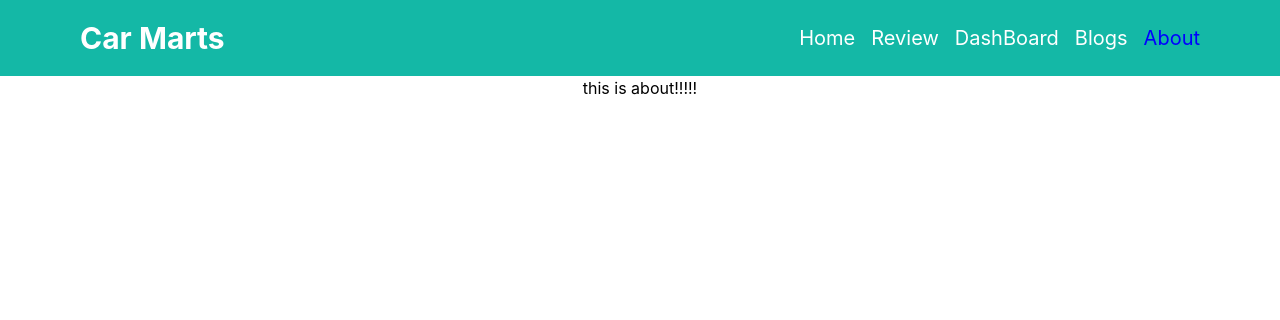
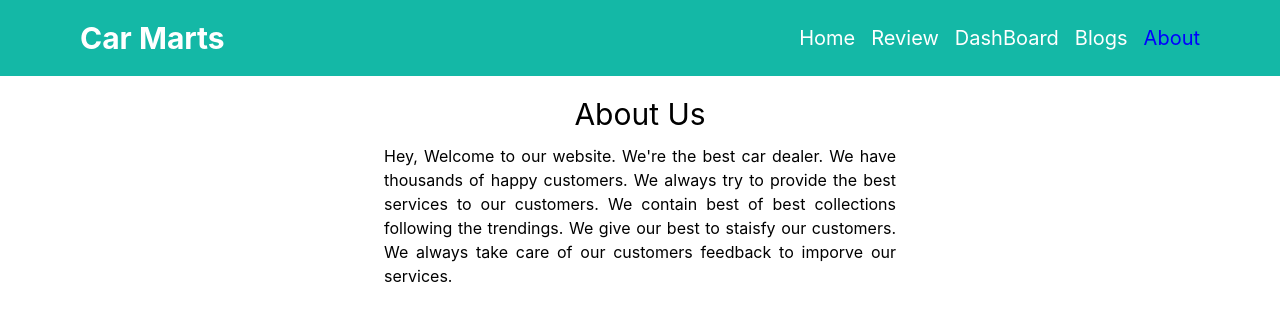
Before and after one commit to Suprio-Das/my-assignment-09, a React (Create React App) app: page /about in a window 1280 px wide. Shown: the top 320 px of the page. Built offline with nearby package versions, Linux system fonts and the light colour scheme.

Commit message:
about section added

```diff
--- a/src/Components/About/About.js
+++ b/src/Components/About/About.js
@@ -2,8 +2,9 @@ import React from 'react';
 
 const About = () => {
     return (
-        <div>
-            <p>this is about!!!!!</p>
+        <div className='text-center w-[80%] mx-auto mt-5'>
+            <h1 className='text-3xl'>About Us</h1>
+            <p className='w-[50%] mx-auto text-justify mt-3'>Hey, Welcome to our website. We're the best car dealer. We have thousands of happy customers. We always try to provide the best services to our customers. We contain best of best collections following the trendings. We give our best to staisfy our customers. We always take care of our customers feedback to imporve our services.</p>
         </div>
     );
 };
```
